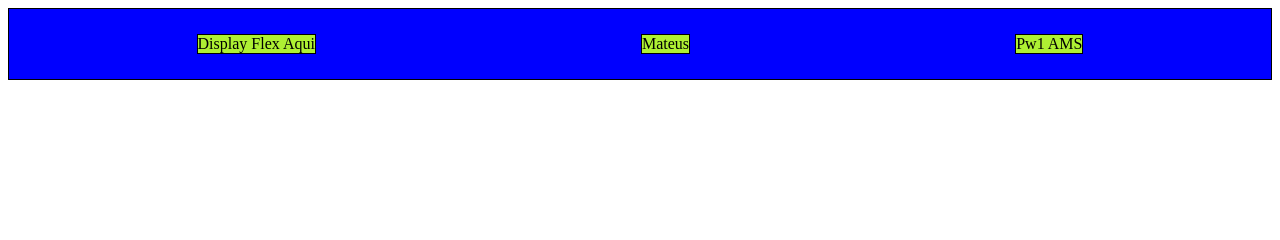
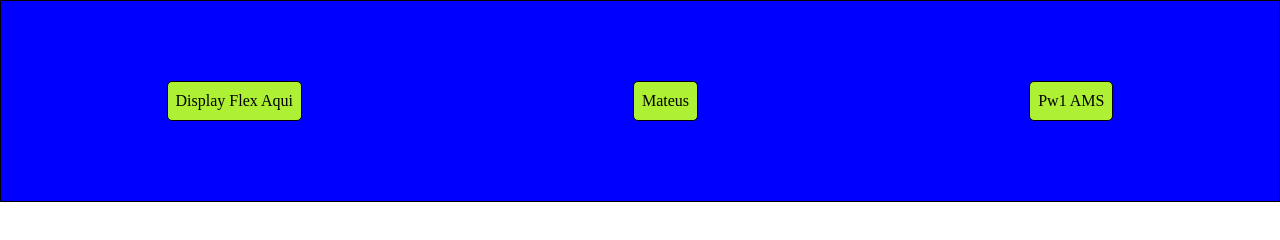
Before and after one commit to omateusabreu00/pw-ams, a plain HTML site: page flex.html in a window 1280 px wide. Drawn offline with Linux system fonts and the light colour scheme.

Commit message:
alinhamento vertical e horizontal

```diff
--- a/css/estilo.css
+++ b/css/estilo.css
@@ -1,3 +1,12 @@
+*{
+    margin: 0;
+    padding: 0;
+}
+
+body, html{
+    height: 100%;
+}
+
 div{
     border: 1px solid;
     background-color: rgb(174, 240, 51);
@@ -7,7 +16,17 @@ h1{
 }
 #container{
     background-color: blue;
-    padding: 25px 25px;
+    height: 200px;
     display: flex;
     justify-content: space-around;
+    align-items: center;
 }
+.item-menu{
+    margin-top: 10px;
+    margin-bottom: 10px;
+    padding-top: 10px;
+    padding-bottom: 10px;
+    padding-left: 8px;
+    padding-right: 8px;
+    border-radius: 5px;
+}
--- a/flex.html
+++ b/flex.html
@@ -8,11 +8,13 @@
 </head>
 <body>
     <div id="container">
-        <div>Display Flex Aqui</div>
-        <div>
+        <div class="item-menu">
+            Display Flex Aqui
+        </div>
+        <div class="item-menu">
             Mateus
         </div>
-        <div>
+        <div class="item-menu">
             Pw1 AMS
         </div>
     </div>
```
